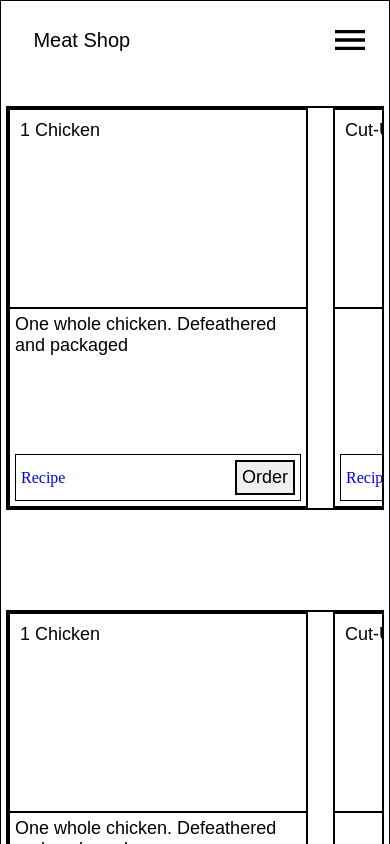
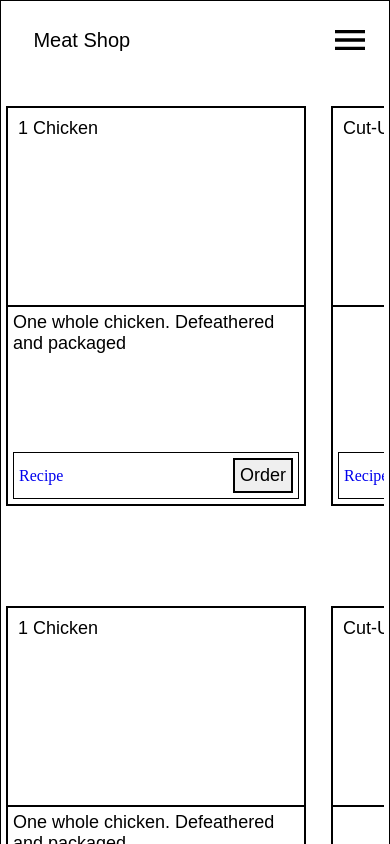
Before and after one commit to Dev-Rook/meat-shop, a React (Create React App) app: page / in a window 390 px wide. Shown: the top 844 px of the page. Built offline with nearby package versions, Linux system fonts and the light colour scheme.

Commit message:
Resized cards for small screen

```diff
--- a/src/Components/Racks/Poultry/Poultry.jsx
+++ b/src/Components/Racks/Poultry/Poultry.jsx
@@ -32,7 +32,7 @@ const Poultry = () => {
           360: {
             width: 360,
             slidesPerView: 1,
-            spaceBetween: 50,
+            spaceBetween: 10,
           },
           380: {
             width: 380,
--- a/src/Components/Racks/Poultry/Styles/Poultry.module.css
+++ b/src/Components/Racks/Poultry/Styles/Poultry.module.css
@@ -1,5 +1,4 @@
 .Container {
-  border: 1px solid black;
   display: flex;
   position: relative;
   margin: auto;
@@ -18,7 +17,6 @@
   transform: rotate(-90deg);
 }
 .Container .Swiper {
-  border: 1px solid black;
   display: flex;
   justify-content: center;
   align-items: center;
@@ -90,4 +88,9 @@
   font-size: 18px;
 }
 
-@me;/*# sourceMappingURL=Poultry.module.css.map */
+@media only screen and (max-width: 320px) {
+  .Container .Swiper .Card {
+    width: 280px;
+    height: 350px;
+  }
+}/*# sourceMappingURL=Poultry.module.css.map */
--- a/src/Components/Racks/Poultry/Styles/Poultry.module.scss
+++ b/src/Components/Racks/Poultry/Styles/Poultry.module.scss
@@ -1,5 +1,4 @@
 .Container {
-  border: 1px solid black;
   display: flex;
 
   position: relative;
@@ -23,7 +22,6 @@
   }
 
   .Swiper {
-    border: 1px solid black;
     display: flex;
 
     justify-content: center;
@@ -129,4 +127,13 @@
 }
 
 
-@media only screen and (max-width: )
+@media only screen and (max-width: 320px) {
+  .Container {
+    .Swiper {
+      .Card {
+        width: 280px;
+        height: 350px;
+      }
+    }
+  }
+}
```
Also changed, not shown: 1 other file (tests, documents, lock files or other folders).
